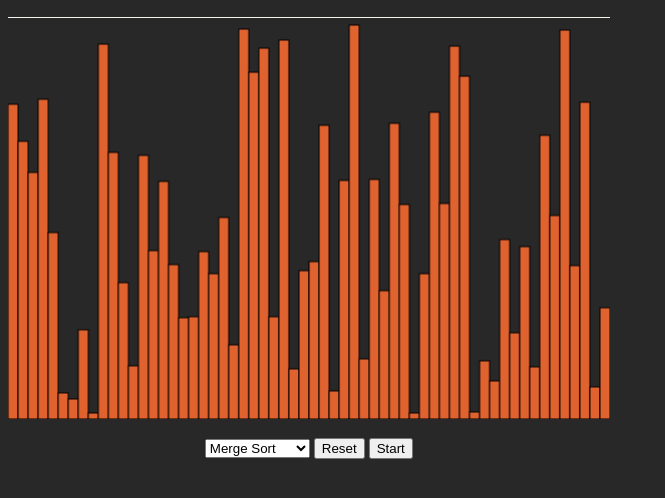
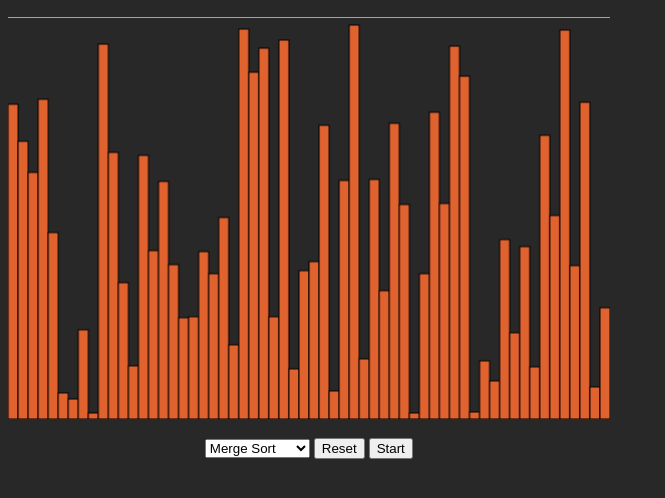
Before and after one commit to nitch193/Visualize-Sorting, a website built with webpack: page src/index.html in a window 1280 px wide. Shown: the part 58-556 px from the top of the page, without its empty margins (0-665 px from the left). Built offline with nearby package versions, Linux system fonts and the light colour scheme.

Commit message:
feat: Hello Peter

```diff
--- a/src/style.css
+++ b/src/style.css
@@ -17,6 +17,6 @@ body {
 
 #my-canvas {
   width: 100%;
-  border-top: #f3f4ed solid 1px;
+  border-top: #a6b168 solid 1px;
   margin: 0 auto;
 }
```
